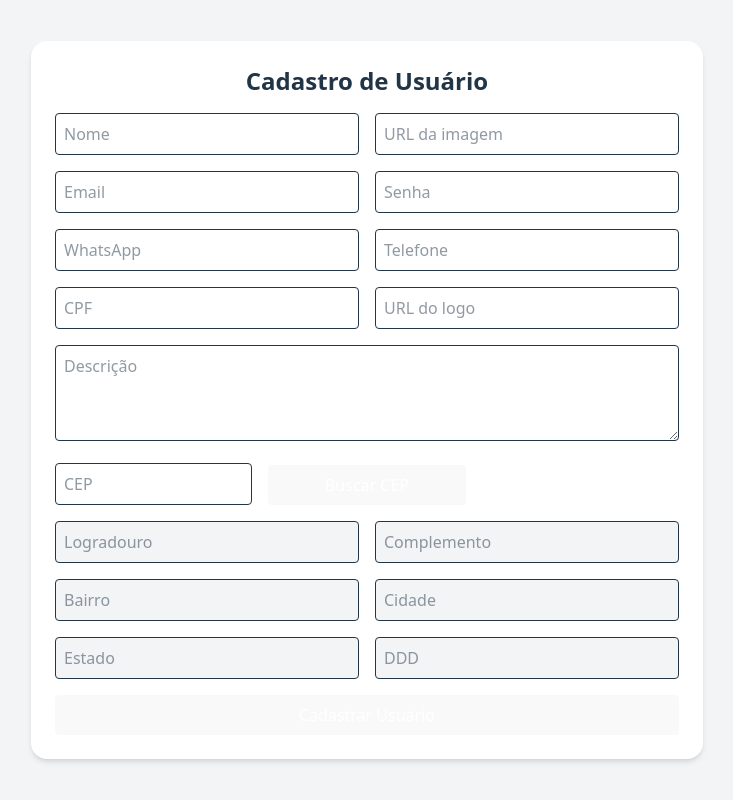
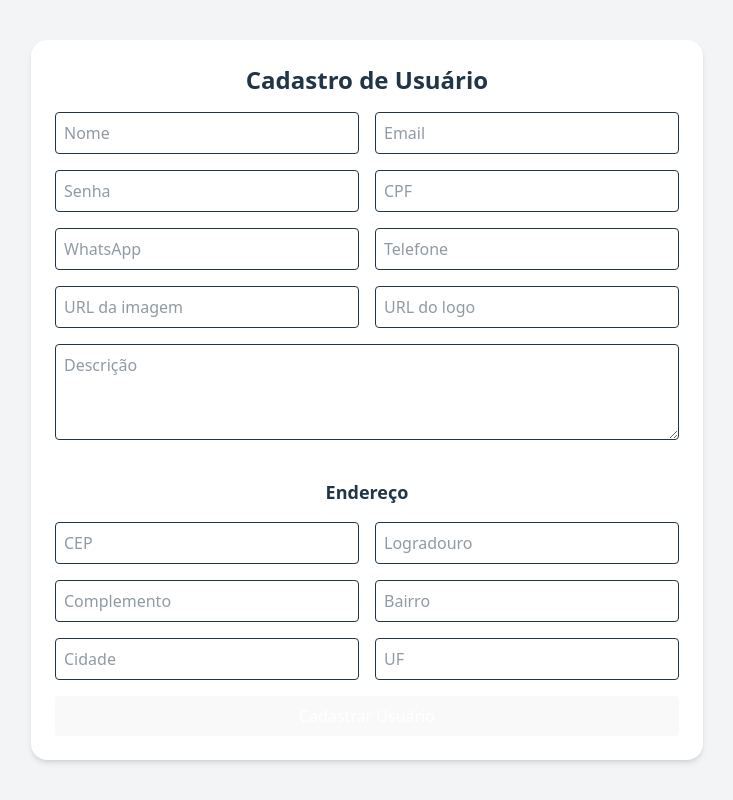
Before and after one commit to Angelobelelli/ClassificadosLoja, a React (Vite) app in the folder frontend/: page /cadastro in a window 1280 px wide. Shown: the whole page, without its empty margins (273-1006 px from the left). Built offline with nearby package versions, Linux system fonts and the light colour scheme.

Commit message:
Criando no Banco de Dados os atributos que serão preenchidos com a API do cep

```diff
--- a/frontend/src/api/api.jsx
+++ b/frontend/src/api/api.jsx
@@ -1,7 +1,7 @@
 import axios from 'axios';
 
 const api = axios.create({
-    baseURL: "http://localhost:3001/",
+    baseURL: "http://localhost:3001",
 });
 
 export default api;
--- a/frontend/src/pages/Cadastro.jsx
+++ b/frontend/src/pages/Cadastro.jsx
@@ -1,96 +1,164 @@
-import React, { useState } from 'react'
-import axios from 'axios'
+import React, {useEffect} from "react";
+import {useForm} from "react-hook-form";
+import axios from "axios";
+import api from "../api/api";
 
 const CadastroUsuario = () => {
-  const [formData, setFormData] = useState({
-    nome: '',
-    image: '',
-    email: '',
-    senha: '',
-    whatsapp: '',
-    telefone: '',
-    cpf: '',
-    logo: '',
-    descricao: '',
-    cep: '',
-    logradouro: '',
-    complemento: '',
-    bairro: '',
-    localidade: '',
-    uf: '',
-    ddd: ''
-  })
+	const {
+		register,
+		handleSubmit,
+		setValue,
+		watch,
+		reset,
+		formState: {errors},
+	} = useForm();
 
-  const handleChange = (e) => {
-    const { name, value } = e.target
-    setFormData({ ...formData, [name]: value })
-  }
+	const cep = watch("cep");
 
-  const buscarCep = async () => {
+	useEffect(() => {
+		const buscarEndereco = async () => {
+			if (cep && cep.length === 8) {
 				try {
-      const response = await axios.get(`https://viacep.com.br/ws/${formData.cep}/json/`)
-      const data = response.data
-      setFormData((prev) => ({
-        ...prev,
-        logradouro: data.logradouro || '',
-        complemento: data.complemento || '',
-        bairro: data.bairro || '',
-        localidade: data.localidade || '',
-        uf: data.uf || '',
-        ddd: data.ddd || ''
-      }))
+					const response = await axios.get(
+						`https://viacep.com.br/ws/${cep}/json/`
+					);
+					const {logradouro, complemento, bairro, localidade, uf} =
+						response.data;
+
+					setValue("logradouro", logradouro);
+					setValue("complemento", complemento);
+					setValue("bairro", bairro);
+					setValue("localidade", localidade);
+					setValue("uf", uf);
 				} catch (error) {
-      alert('Erro ao buscar o CEP.')
-      console.error(error)
+					console.error("Erro ao buscar CEP:", error);
 				}
 			}
+		};
 
-  const handleSubmit = (e) => {
-    e.preventDefault()
-    console.log('Dados enviados:', formData)
-    // Enviar via API backend, ex: axios.post('/api/users', formData)
+		buscarEndereco();
+	}, [cep, setValue]);
+
+	const onSubmit = (data) => {
+		console.log("Dados enviados:", data);
+
+		api
+			.post("/usuario", data)
+			.then((response) => {
+				alert("Usuário cadastrado com sucesso!");
+				reset();
+			})
+			.catch((error) => {
+				alert("Erro ao cadastrar usuário.");
+				console.error("Erro:", error);
+				if (error.response) {
+					console.error("Resposta da API:", error.response.data);
 				}
+			});
+	};
 
 	return (
 		<div className="min-h-screen bg-gray-100 flex items-center justify-center p-4">
-      <form onSubmit={handleSubmit} className="bg-white p-6 rounded-2xl shadow-md w-full max-w-2xl space-y-4">
+			<form
+				onSubmit={handleSubmit(onSubmit)}
+				className="bg-white p-6 rounded-2xl shadow-md w-full max-w-2xl space-y-4"
+			>
 				<h2 className="text-2xl font-bold text-center">Cadastro de Usuário</h2>
 
 				<div className="grid grid-cols-1 md:grid-cols-2 gap-4">
-          <input type="text" name="nome" placeholder="Nome" value={formData.nome} onChange={handleChange} className="p-2 border rounded" />
-          <input type="text" name="image" placeholder="URL da imagem" value={formData.image} onChange={handleChange} className="p-2 border rounded" />
-          <input type="email" name="email" placeholder="Email" value={formData.email} onChange={handleChange} className="p-2 border rounded" />
-          <input type="password" name="senha" placeholder="Senha" value={formData.senha} onChange={handleChange} className="p-2 border rounded" />
-          <input type="text" name="whatsapp" placeholder="WhatsApp" value={formData.whatsapp} onChange={handleChange} className="p-2 border rounded" />
-          <input type="text" name="telefone" placeholder="Telefone" value={formData.telefone} onChange={handleChange} className="p-2 border rounded" />
-          <input type="text" name="cpf" placeholder="CPF" value={formData.cpf} onChange={handleChange} className="p-2 border rounded" />
-          <input type="text" name="logo" placeholder="URL do logo" value={formData.logo} onChange={handleChange} className="p-2 border rounded" />
+					<input
+						{...register("nome", {required: true})}
+						placeholder="Nome"
+						className="p-2 border rounded"
+					/>
+					<input
+						{...register("email", {required: true})}
+						placeholder="Email"
+						className="p-2 border rounded"
+					/>
+					<input
+						{...register("senha", {required: true})}
+						placeholder="Senha"
+						type="password"
+						className="p-2 border rounded"
+					/>
+					<input
+						{...register("cpf", {required: true})}
+						placeholder="CPF"
+						className="p-2 border rounded"
+					/>
+					<input
+						{...register("whatsapp")}
+						placeholder="WhatsApp"
+						className="p-2 border rounded"
+					/>
+					<input
+						{...register("telefone")}
+						placeholder="Telefone"
+						className="p-2 border rounded"
+					/>
+					<input
+						{...register("image")}
+						placeholder="URL da imagem"
+						className="p-2 border rounded"
+					/>
+					<input
+						{...register("logo")}
+						placeholder="URL do logo"
+						className="p-2 border rounded"
+					/>
 				</div>
 
-        <textarea name="descricao" placeholder="Descrição" value={formData.descricao} onChange={handleChange} className="w-full p-2 border rounded h-24" />
+				<textarea
+					{...register("descricao")}
+					placeholder="Descrição"
+					className="w-full p-2 border rounded h-24"
+				/>
 
-        <div className="grid grid-cols-1 md:grid-cols-3 gap-4 items-end">
-          <input type="text" name="cep" placeholder="CEP" value={formData.cep} onChange={handleChange} className="p-2 border rounded" />
-          <button type="button" onClick={buscarCep} className="bg-blue-600 text-white px-4 py-2 rounded hover:bg-blue-700">
-            Buscar CEP
-          </button>
+				<h3 className="text-lg font-semibold mt-4">Endereço</h3>
+
+				<div className="grid grid-cols-1 md:grid-cols-2 gap-4">
+					<input
+						{...register("cep")}
+						placeholder="CEP"
+						className="p-2 border rounded"
+					/>
+					<input
+						{...register("logradouro")}
+						placeholder="Logradouro"
+						className="p-2 border rounded"
+					/>
+					<input
+						{...register("complemento")}
+						placeholder="Complemento"
+						className="p-2 border rounded"
+					/>
+					<input
+						{...register("bairro")}
+						placeholder="Bairro"
+						className="p-2 border rounded"
+					/>
+					<input
+						{...register("localidade")}
+						placeholder="Cidade"
+						className="p-2 border rounded"
+					/>
+					<input
+						{...register("uf")}
+						placeholder="UF"
+						className="p-2 border rounded"
+					/>
 				</div>
 
-        <div className="grid grid-cols-1 md:grid-cols-2 gap-4">
-          <input type="text" name="logradouro" placeholder="Logradouro" value={formData.logradouro} readOnly className="p-2 border rounded bg-gray-100" />
-          <input type="text" name="complemento" placeholder="Complemento" value={formData.complemento} readOnly className="p-2 border rounded bg-gray-100" />
-          <input type="text" name="bairro" placeholder="Bairro" value={formData.bairro} readOnly className="p-2 border rounded bg-gray-100" />
-          <input type="text" name="localidade" placeholder="Cidade" value={formData.localidade} readOnly className="p-2 border rounded bg-gray-100" />
-          <input type="text" name="uf" placeholder="Estado" value={formData.uf} readOnly className="p-2 border rounded bg-gray-100" />
-          <input type="text" name="ddd" placeholder="DDD" value={formData.ddd} readOnly className="p-2 border rounded bg-gray-100" />
-        </div>
-
-        <button type="submit" className="w-full bg-green-600 text-white py-2 rounded hover:bg-green-700">
+				<button
+					type="submit"
+					className="w-full bg-green-600 text-white py-2 rounded hover:bg-green-700"
+				>
 					Cadastrar Usuário
 				</button>
 			</form>
 		</div>
-  )
-}
+	);
+};
 
-export default CadastroUsuario
+export default CadastroUsuario;
```
Also changed, not shown: 2 other files (tests, documents, lock files or other folders). Lines whose indentation alone changed are shown as unchanged.
